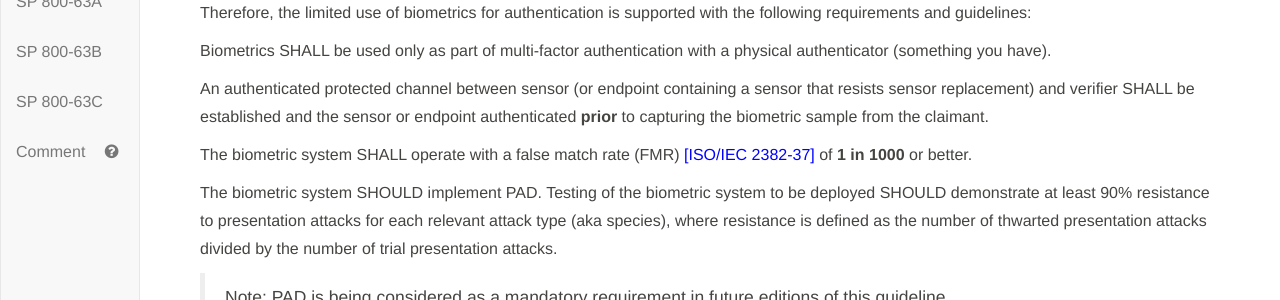
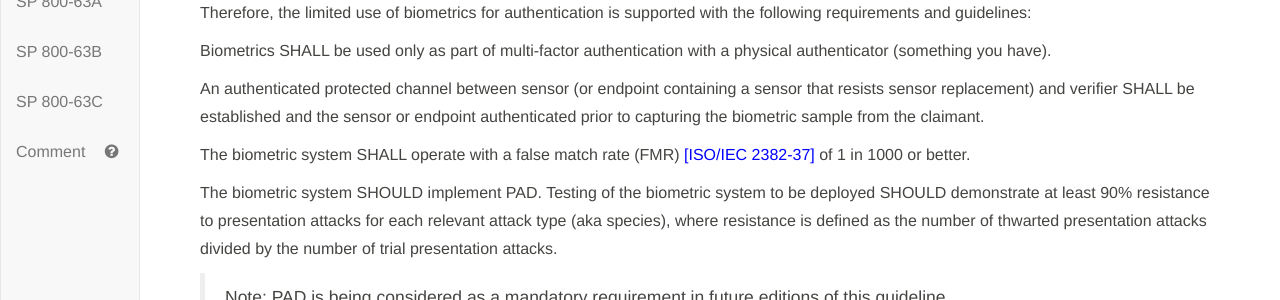
Before and after one commit to usnistgov/800-63-3, a Jekyll site: the page built from sp800-63b/sec5_authenticators.md, in a window 1280 px wide and 900 px high, scrolled down 11894 px. Shown: the part 180-480 px from the top of the window. Built offline with Jekyll 4.4.1, drawn with Linux system fonts in a browser that asks for light colours; our own code applies the rules of GitHub Pages for plain Markdown files.

Commit message:
Be less bold. Closes #1578

```diff
--- a/sp800-63b/sec5_authenticators.md
+++ b/sp800-63b/sec5_authenticators.md
@@ -360,9 +360,9 @@ Therefore, the limited use of biometrics for authentication is supported with th
 
 Biometrics SHALL be used only as part of multi-factor authentication with a physical authenticator (something you have).
 
-An authenticated protected channel between sensor (or endpoint containing a sensor that resists sensor replacement) and verifier SHALL be established and the sensor or endpoint authenticated **prior** to capturing the biometric sample from the claimant.
+An authenticated protected channel between sensor (or endpoint containing a sensor that resists sensor replacement) and verifier SHALL be established and the sensor or endpoint authenticated prior to capturing the biometric sample from the claimant.
 
-The biometric system SHALL operate with a false match rate (FMR) [[ISO/IEC 2382-37]](#ISOIEC2382-37) of **1 in 1000** or better.
+The biometric system SHALL operate with a false match rate (FMR) [[ISO/IEC 2382-37]](#ISOIEC2382-37) of 1 in 1000 or better.
 
 The biometric system SHOULD implement PAD. Testing of the biometric system to be deployed SHOULD demonstrate at least 90% resistance to presentation attacks for each relevant attack type (aka species), where resistance is defined as the number of thwarted presentation attacks divided by the number of trial presentation attacks.
 
```
